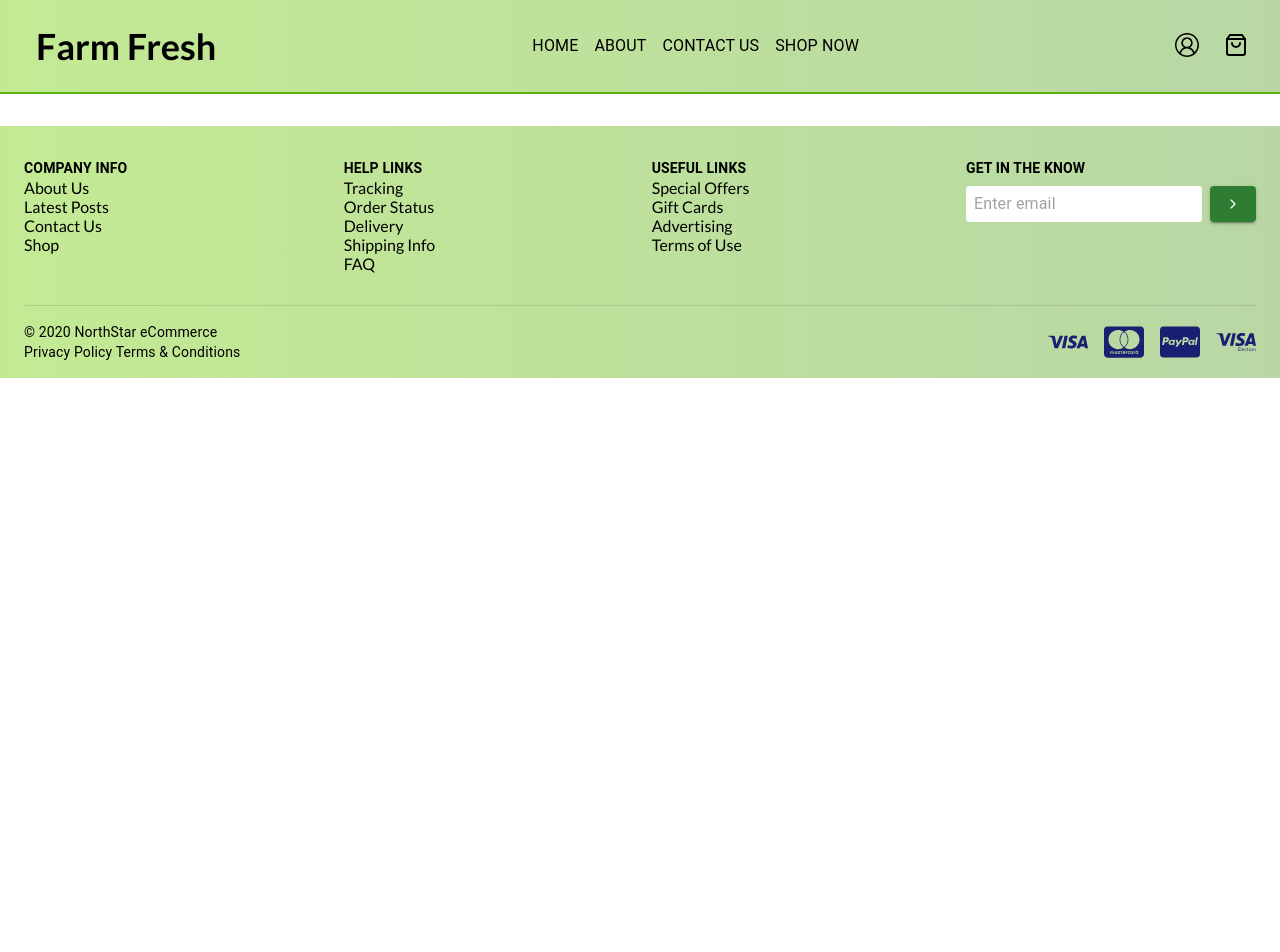
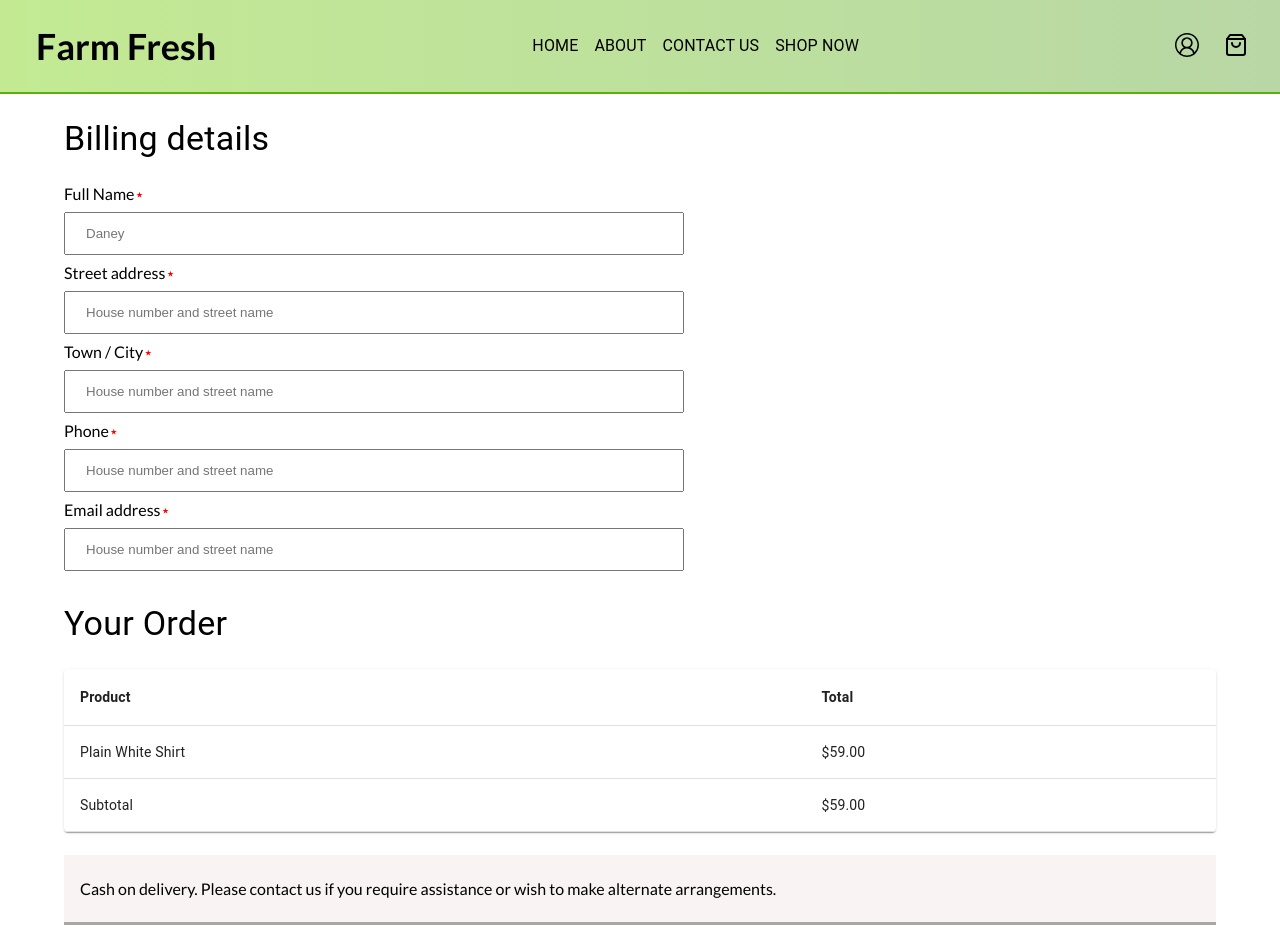
Before and after one commit to DaneyBboy/farm-fresh, a React (Vite) app: page /checkout in a window 1280 px wide. Shown: the top 952 px of the page. Before the commit the page ends 800 px from the top, so only its background shows below. Built offline with nearby package versions, Linux system fonts and the light colour scheme.

Commit message:
new billing details page developed

```diff
--- a/src/App.css
+++ b/src/App.css
@@ -1,4 +1,13 @@
 
+* {
+  box-sizing: border-box;
+}
+
+body {
+  margin: 0;
+  padding: 0;
+  overflow-x: hidden;
+}
 header{
 background: linear-gradient(to right, #c3ea93, #b8d7a5);
 border-bottom: 2px solid #5ab10a;
--- a/src/App.jsx
+++ b/src/App.jsx
@@ -9,6 +9,7 @@ import ProductDetail from './Pages/ProductDetail'
 import ProductList from './Components/ProductList'
 import { BrowserRouter, Route, Routes } from 'react-router'
 import Cart from './Pages/Cart'
+import Ordercheckout from './Pages/Ordercheckout'
 
 function App() {
 
@@ -26,6 +27,7 @@ function App() {
           <Route path='/productlist' element={<ProductList />} />
           <Route path='/productdetails' element={<ProductDetail />} />
           <Route path='/cart' element={<Cart />} />
+          <Route path='/checkout' element={<Ordercheckout />} />
 
         </Routes>
         <Footer />
--- a/src/Pages/Cart.jsx
+++ b/src/Pages/Cart.jsx
@@ -1,34 +1,70 @@
-import { Breadcrumbs, Paper, Table, TableBody, TableCell, TableContainer, TableHead, TableRow, Typography } from "@mui/material";
-import { NavLink } from "react-router";
+import { Breadcrumbs, Button, Container, Input, Paper, Table, TableBody, TableCell, TableContainer, TableHead, TableRow, Typography } from "@mui/material";
+import { NavLink, useNavigate } from "react-router";
 
 export default function Cart() {
+const navigate = useNavigate()
+    function handleChange(){
+        navigate('/checkout')
+
+    }
     return (
         <>
             <Breadcrumbs aria-label="breadcrumb">
                 <NavLink className={({ isActive }) => isActive ? "active" : "unactive"} to="/">
-                    Home
+                    HOME
                 </NavLink>
                 <NavLink className={({ isActive }) => isActive ? "active" : "unactive"} to="/cart">
-                    Shopping Cart
+                    SHOPPING CART
                 </NavLink>
             </Breadcrumbs>
 
-            <TableContainer component={Paper}>
-
-                <Table sx={{ minWidth: 650 }} aria-label="simple table">
-
+            <TableContainer  component={Paper}>
+                <Table size="medium" aria-label="simple table">
                     <TableHead>
                         <TableRow>
-                            <TableCell>Product</TableCell>
+                            <TableCell align="center">Product</TableCell>
                             <TableCell align="center">Price</TableCell>
                             <TableCell align="center">Quantity</TableCell>
                             <TableCell align="center">Total</TableCell>
+                            <TableCell align="center">Action</TableCell>
                         </TableRow>
                     </TableHead>
-                    <TableBody></TableBody>
+                    <TableBody>
+                        <TableRow>
+                            <TableCell align="center">Tomoto</TableCell>
+                            <TableCell align="center">$59.00</TableCell>
+                            <TableCell align="center">1</TableCell>
+                            <TableCell align="center">${59*1}.00</TableCell>
+                            <TableCell align="center"><Button variant="contained">Delete</Button></TableCell>
 
-            </Table>
-        </TableContainer >
+                        </TableRow>
+                    </TableBody>
+                </Table>
+            </TableContainer >
+
+            <Container  maxWidth={'sm'} sx={{marginLeft:'0', marginTop:'2em'}} >
+                <Typography variant="h5" fontWeight={'bold'}>Cart Totals</Typography>
+                <TableContainer component={Paper}>
+                    <Table>
+                        <TableHead>
+                            <TableRow>
+                                <TableCell align="left">Subtotal</TableCell>
+                                <TableCell align="left">Shipping Free</TableCell>
+                                <TableCell align="left">Total</TableCell>
+                            </TableRow>
+                        </TableHead>
+                        <TableBody>
+                            <TableRow>
+                                <TableCell align="left">$59.00</TableCell>
+                                <TableCell align="left">!Free</TableCell>
+                                <TableCell align="left">$59.00</TableCell>
+                            </TableRow>
+                        </TableBody>
+                    </Table>
+                </TableContainer>
+                <Button onClick={handleChange} sx={{my:'2em'}} variant="contained">PROCEED TO CHECKOUT</Button>
+
+            </Container>
         </>
     )
 }
--- /dev/null
+++ b/src/Pages/Ordercheckout.jsx
@@ -0,0 +1,69 @@
+import { Box, Button, Container, FormControl, Paper, Table, TableBody, TableCell, TableContainer, TableHead, TableRow, Typography } from "@mui/material";
+import { useState } from "react";
+
+export default function Ordercheckout() {
+
+    const [orderPlaced, setOrderPlaced] = useState(false)
+
+    function handleSubmit() {
+        setOrderPlaced(old => !old)
+
+    }
+    return (
+        <>
+            <Container>{orderPlaced === false ?
+            <>
+                <Typography my={3} variant="h4">Billing details</Typography>
+                <form>
+                    <label style={{ display: 'block' }}>Full Name<span style={{ color: 'red' }}>&#8902;</span></label>
+                    <input style={{ width: '50%', padding: '0.75rem 1.25rem', margin: '0.5rem 0', boxSizing: 'content-box' }} type='text' placeholder='Daney' required />
+
+                    <label style={{ display: 'block' }}>Street address<span style={{ color: 'red' }}>&#8902;</span> </label>
+                    <input placeholder='House number and street name' style={{ width: '50%', padding: '0.75rem 1.25rem', margin: '0.5rem 0', boxSizing: 'content-box' }} type='email' required />
+
+
+                    <label style={{ display: 'block' }}> Town / City<span style={{ color: 'red' }}>&#8902;</span></label>
+                    <input placeholder='House number and street name' style={{ width: '50%', padding: '0.75rem 1.25rem', margin: '0.5rem 0', boxSizing: 'content-box' }} type='email' required />
+
+                    <label style={{ display: 'block' }}>Phone<span style={{ color: 'red' }}>&#8902;</span></label>
+                    <input placeholder='House number and street name' style={{ width: '50%', padding: '0.75rem 1.25rem', margin: '0.5rem 0', boxSizing: 'content-box' }} type='email' required />
+
+                    <label style={{ display: 'block' }}>Email address<span style={{ color: 'red' }}>&#8902;</span></label>
+                    <input placeholder='House number and street name' style={{ width: '50%', padding: '0.75rem 1.25rem', margin: '0.5rem 0', boxSizing: 'content-box' }} type='email' required />
+
+                    <Typography my={3} variant="h4">Your Order</Typography>
+                    <TableContainer  sx={{ maxWidth: '100%' }} component={Paper}>
+                        <Table sx={{ maxWidth: '100%' }} aria-label="simple table">
+                            <TableHead>
+                                <TableRow>
+                                    <TableCell style={{ fontWeight: 'bold' }} component='th' scope="column">Product</TableCell>
+                                    <TableCell style={{ fontWeight: 'bold' }} component='th'>Total</TableCell>
+                                </TableRow>
+                            </TableHead>
+                            <TableBody>
+                                <TableRow >
+                                    <TableCell component="td" scope="row">
+                                        Plain White Shirt
+                                    </TableCell>
+                                    <TableCell>$59.00</TableCell>
+                                </TableRow>
+                                <TableRow>
+                                    <TableCell>Subtotal</TableCell>
+                                    <TableCell>$59.00</TableCell>
+                                </TableRow>
+                            </TableBody>
+                        </Table >
+                    </TableContainer>
+                    <Container style={{margin:'1.4em auto',width:'100%', padding:'1.5em 1em', backgroundColor:'#f9f3f3', borderBottom:'3px solid #a8a5a5'}}>Cash on delivery.  Please contact us if you require assistance or wish to make alternate arrangements.</Container>
+                    <Button onClick={handleSubmit} sx={{ display: 'block', marginLeft: 'auto', textAlign: "right", marginTop: '2rem', backgroundColor: 'blue', color: 'whitesmoke', padding: '0.875rem 2.25rem' }}>PLACE ORDER</Button>
+                </form></>
+                :
+
+                <Box sx={{ backgroundColor: '#6262db', padding: '6.25rem 4.375rem', margin:'5rem 0' }}>
+                    <Typography color="white" textAlign={'center'} variant="h3">Order placed successfully 🙌</Typography>
+                </Box>}
+                </Container >
+
+        </>
+    )
+}
```
